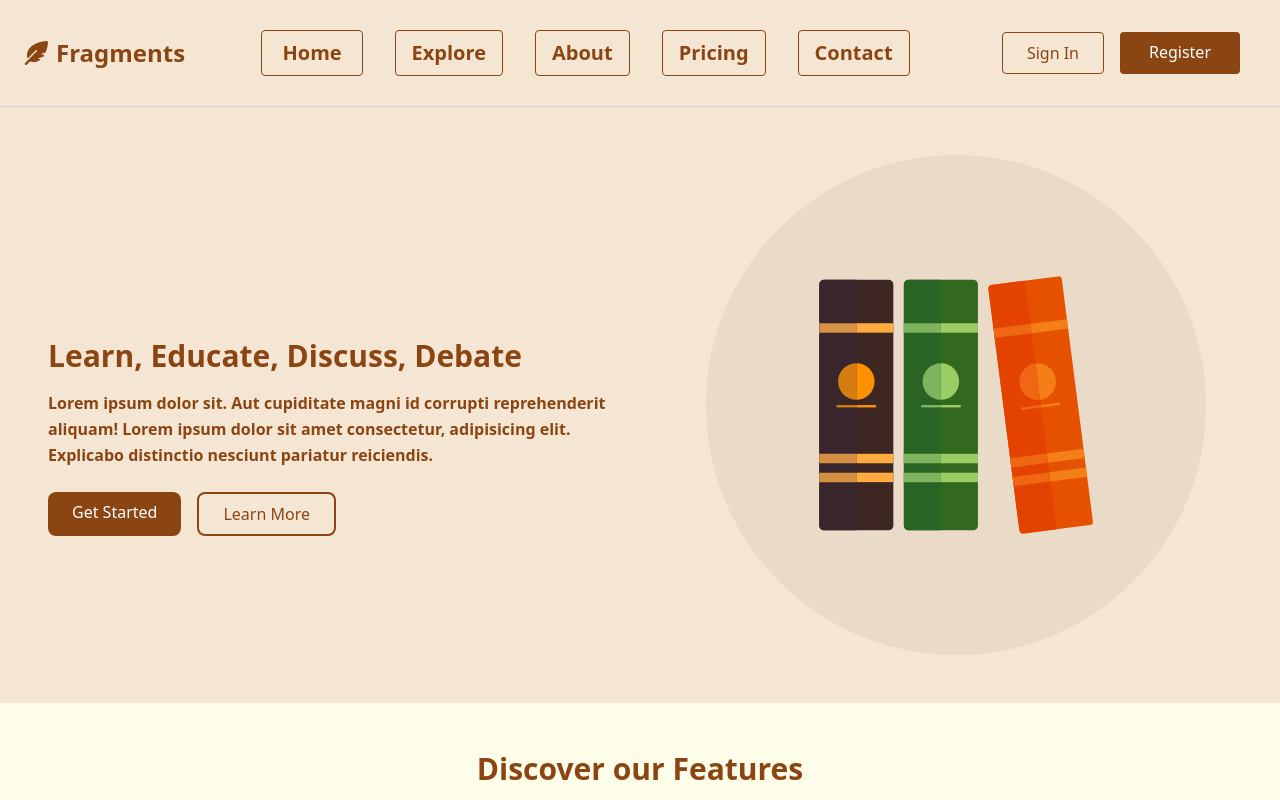
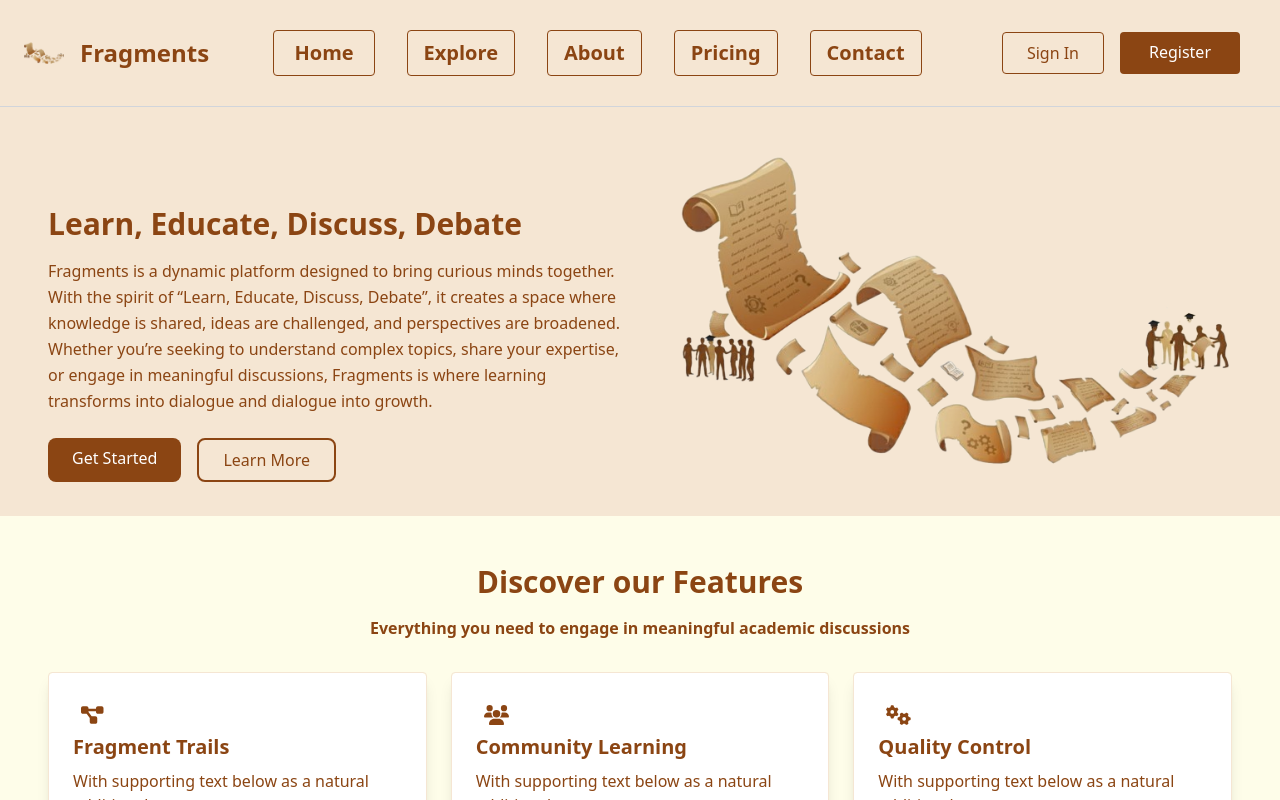
Before and after one commit to danial-khan/fragments-landingpage, a Next.js app: page / in a window 1280 px wide. Shown: the top 800 px of the page. Built offline with nearby package versions, Linux system fonts and the light colour scheme; no server answers.

Commit message:
chore: changes

```diff
--- a/src/app/components/Footer.tsx
+++ b/src/app/components/Footer.tsx
@@ -2,7 +2,6 @@
 
 import Link from "next/link";
 import { FontAwesomeIcon } from "@fortawesome/react-fontawesome";
-import { faFeatherPointed } from "@fortawesome/free-solid-svg-icons";
 import {
   faTwitter,
   faFacebook,
@@ -16,7 +15,7 @@ export default function Footer() {
         {/* Brand Section */}
         <div>
           <h4 className="text-xl font-semibold mb-4 flex items-center gap-2">
-            <FontAwesomeIcon icon={faFeatherPointed} className="h-4 w-4" />
+            <img src="/logo-no-bg.png" className="w-10 mr-2" />
             Fragment
           </h4>
           <p className="text-sm">
--- a/src/app/components/Navbar.tsx
+++ b/src/app/components/Navbar.tsx
@@ -1,6 +1,6 @@
 "use client";
 import { FontAwesomeIcon } from "@fortawesome/react-fontawesome";
-import { faFeatherPointed, faBars } from "@fortawesome/free-solid-svg-icons";
+import { faBars } from "@fortawesome/free-solid-svg-icons";
 import { useState } from "react";
 import { useRouter } from "next/navigation";
 import { scrollToSection } from "../utils/navigation";
@@ -17,10 +17,7 @@ export default function Navbar() {
     <>
       <nav className="border-b border-gray-300 px-6 py-4 flex justify-between items-center bg-primary md:px-15">
         <div className="flex items-center gap-2 sm:text-2xl font-bold text-secondary">
-          <FontAwesomeIcon
-            icon={faFeatherPointed}
-            className="text-secondary h-6"
-          />
+          <img src="/logo-no-bg.png" className="w-10 mr-2" />
           <span>Fragments</span>
         </div>
         <ul className="hidden lg:flex text-secondary gap-8 font-semibold text-xl">
--- a/src/app/page.tsx
+++ b/src/app/page.tsx
@@ -9,7 +9,6 @@ import {
   faUsers,
 } from "@fortawesome/free-solid-svg-icons";
 import { FontAwesomeIcon } from "@fortawesome/react-fontawesome";
-import Image from "next/image";
 import Link from "next/link";
 import { useRouter } from "next/navigation";
 import Footer from "./components/Footer";
@@ -32,10 +31,8 @@ export default function Home() {
           <h1 className="text-3xl font-bold mb-4 mt-12 md:mt-24 pr-3 text-secondary">
             Learn, Educate, Discuss, Debate
           </h1>
-          <p className="font-bold mb-6 text-left leading-relaxed mx-auto text-secondary">
-            Lorem ipsum dolor sit. Aut cupiditate magni id corrupti
-            reprehenderit aliquam! Lorem ipsum dolor sit amet consectetur,
-            adipisicing elit. Explicabo distinctio nesciunt pariatur reiciendis.
+          <p className="text-md font-medium mb-6 text-left leading-relaxed mx-auto text-secondary">
+            Fragments is a dynamic platform designed to bring curious minds together. With the spirit of “Learn, Educate, Discuss, Debate”, it creates a space where knowledge is shared, ideas are challenged, and perspectives are broadened. Whether you’re seeking to understand complex topics, share your expertise, or engage in meaningful discussions, Fragments is where learning transforms into dialogue and dialogue into growth.
           </p>
 
           <div className="flex flex-col sm:flex-row justify-start gap-4">
@@ -58,13 +55,7 @@ export default function Home() {
           id="hero-image"
           className="col-span-1 flex justify-center items-center mt-12 mb-4 object-cover"
         >
-          <Image
-            src="/books.svg"
-            alt="Placeholder Image"
-            width={500}
-            height={500}
-            className="w-full md:h-[500px] object-contain"
-          />
+          <img src="/logo-no-bg.png" className="p" />
         </div>
       </section>
 
```
Also changed, not shown: public/logo-no-bg.png (added).
